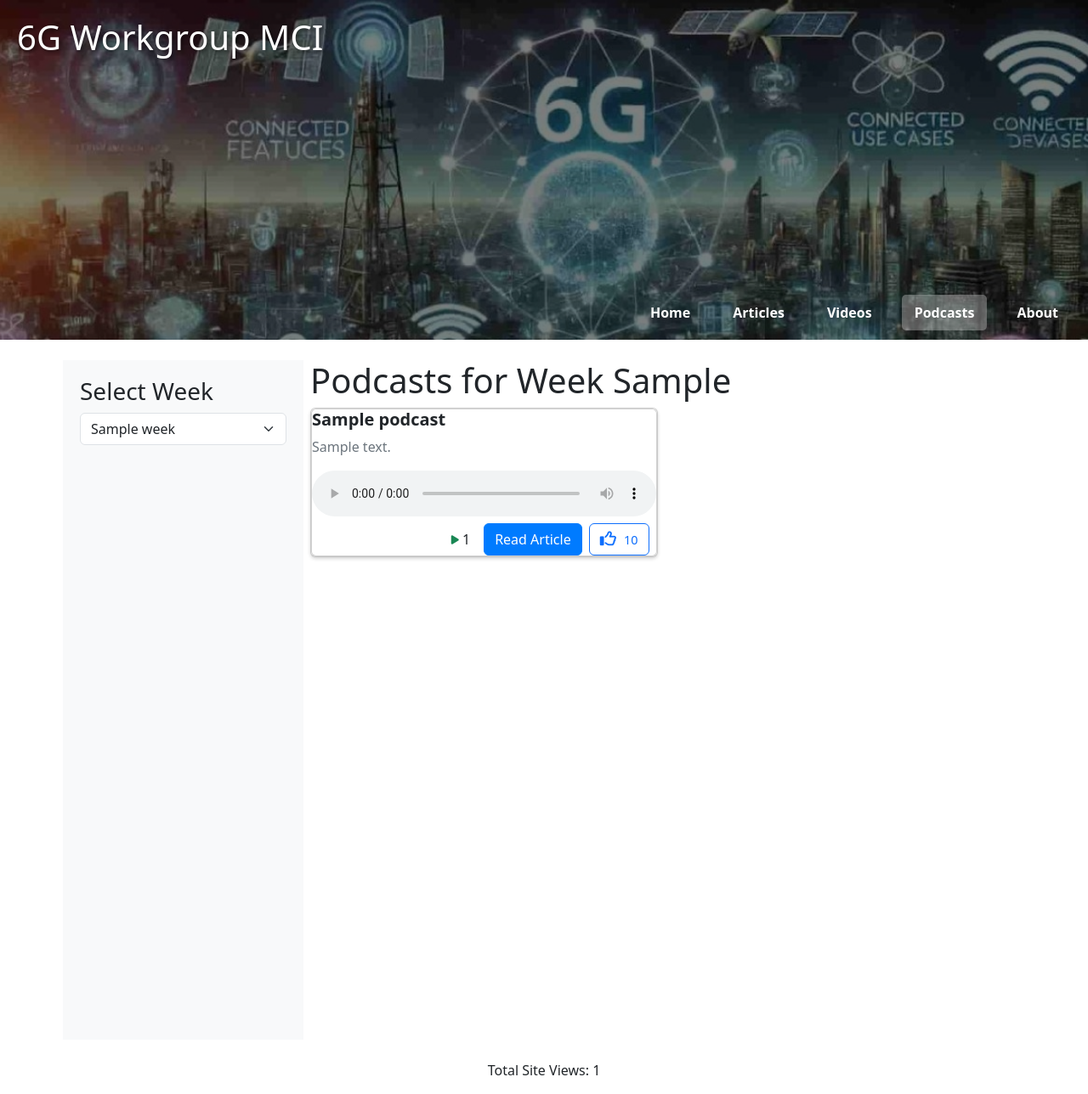
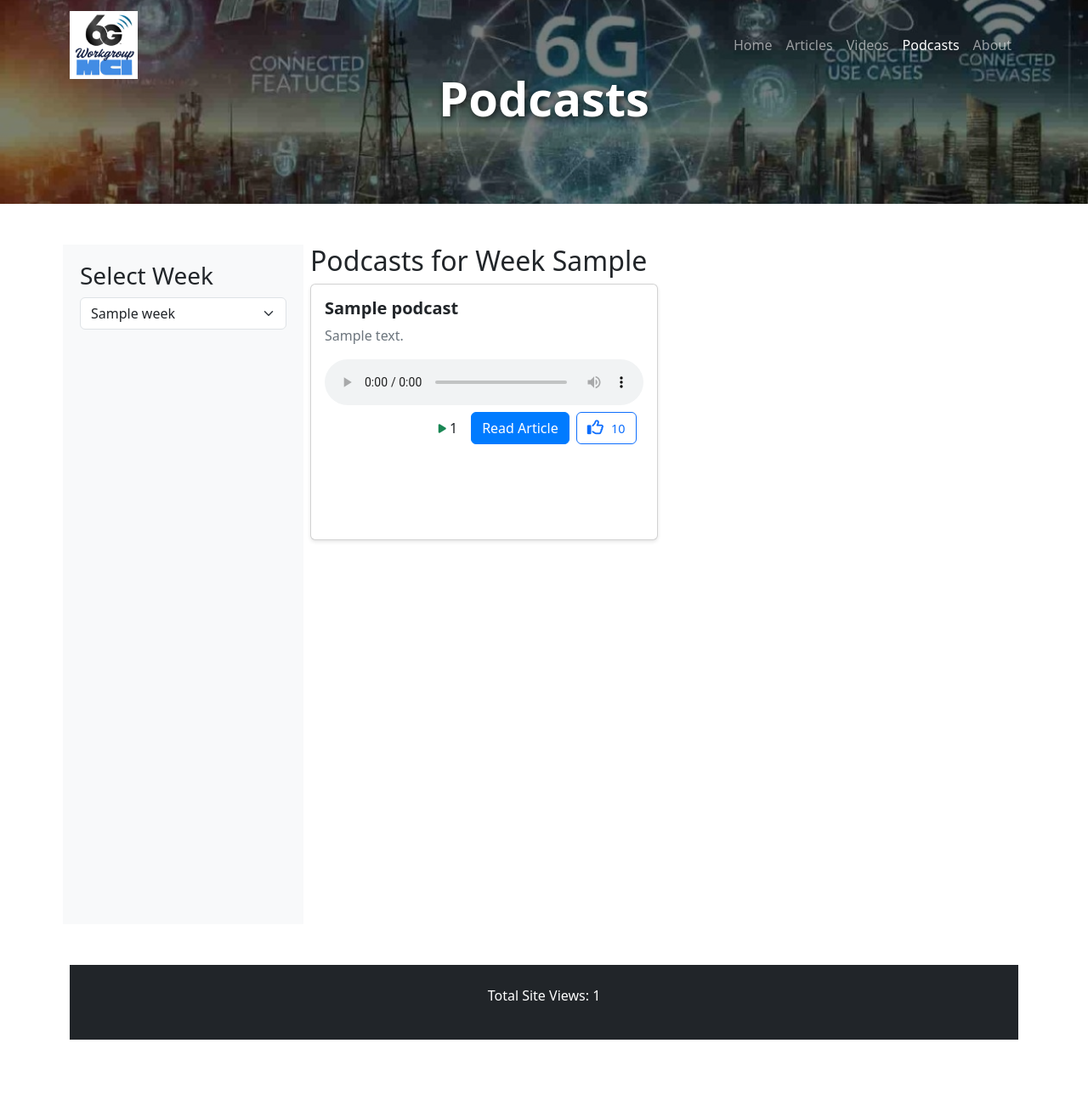
Before and after one commit to amirgarshasbi1986/6g-articles-app, a Flask app: template templates/podcasts.html in a window 1280 px wide. Shown: the whole page at 85% size. After the commit the page ends 1224 px from the top, so only its background shows below. Run offline with Flask 3, Linux system fonts and the light colour scheme; the template is opened without the code that fills it: most values are stand-ins (such as "Sample title", 1, 10 or a date in 2020).

Commit message:
Updated Podcasts page: banner + fixed navbar with logo (consistent with Articles/Videos)

```diff
--- a/templates/podcasts.html
+++ b/templates/podcasts.html
@@ -7,27 +7,84 @@
   <link href="https://cdn.jsdelivr.net/npm/bootstrap@5.3.3/dist/css/bootstrap.min.css" rel="stylesheet">
   <link rel="stylesheet" href="{{ url_for('static', filename='app.css') }}">
   <link rel="stylesheet" href="https://cdnjs.cloudflare.com/ajax/libs/font-awesome/6.5.0/css/all.min.css">
+
+  <!-- Favicon – shows logo in browser tab -->
+  <link rel="icon" type="image/png" href="{{ url_for('static', filename='logo.png') }}" sizes="32x32">
+  <link rel="apple-touch-icon" href="{{ url_for('static', filename='logo.png') }}">
+
+  <style>
+    /* Fixed top navbar */
+    .navbar {
+      transition: all 0.3s ease;
+    }
+    .navbar.scrolled {
+      background-color: rgba(0, 0, 0, 0.9) !important;
+      backdrop-filter: blur(10px);
+    }
+    .navbar-brand img {
+      height: 80px;
+    }
+    @media (max-width: 768px) {
+      .navbar-brand img { height: 60px; }
+    }
+
+    /* Page Banner */
+    .page-banner {
+      height: 30vh;
+      background: url('{{ url_for('static', filename='banner.jpg') }}') no-repeat center center/cover;
+      position: relative;
+      display: flex;
+      align-items: center;
+      justify-content: center;
+    }
+    .page-banner::before {
+      content: '';
+      position: absolute;
+      top: 0; left: 0; right: 0; bottom: 0;
+      background: rgba(0, 0, 0, 0.5);
+    }
+    .page-banner h1 {
+      color: white;
+      font-size: 3.5rem;
+      font-weight: bold;
+      text-shadow: 2px 2px 8px rgba(0,0,0,0.8);
+      z-index: 1;
+    }
+    @media (max-width: 768px) {
+      .page-banner h1 { font-size: 2.5rem; }
+    }
+  </style>
 </head>
 <body>
-  <div class="banner-container">
-    <img src="{{ url_for('static', filename='banner.jpg') }}" alt="6G Workgroup MCI Banner" class="banner-image">
-    <div class="banner-overlay">
-      <div class="banner-title-left">
-        <h1>6G Workgroup MCI</h1>
+
+  <!-- Fixed Top Navbar -->
+  <nav class="navbar navbar-expand-lg navbar-dark fixed-top">
+    <div class="container">
+      <a class="navbar-brand" href="/">
+        <img src="{{ url_for('static', filename='logo.png') }}" alt="6G Workgroup MCI Logo">
+      </a>
+      <button class="navbar-toggler" type="button" data-bs-toggle="collapse" data-bs-target="#navbarNav">
+        <span class="navbar-toggler-icon"></span>
+      </button>
+      <div class="collapse navbar-collapse" id="navbarNav">
+        <ul class="navbar-nav ms-auto">
+          <li class="nav-item"><a class="nav-link" href="/">Home</a></li>
+          <li class="nav-item"><a class="nav-link" href="/articles">Articles</a></li>
+          <li class="nav-item"><a class="nav-link" href="/videos">Videos</a></li>
+          <li class="nav-item"><a class="nav-link active" href="/podcasts">Podcasts</a></li>
+          <li class="nav-item"><a class="nav-link" href="/about">About</a></li>
+        </ul>
       </div>
-      <nav class="banner-nav-right">
-        <ul class="nav-list">
-          <li><a href="/">Home</a></li>
-          <li><a href="/articles">Articles</a></li>
-          <li><a href="/videos">Videos</a></li>
-          <li><a href="/podcasts" class="active">Podcasts</a></li>
-          <li><a href="/about">About</a></li>
-        </ul>
-      </nav>
     </div>
+  </nav>
+
+  <!-- Page Banner -->
+  <div class="page-banner">
+    <h1>Podcasts</h1>
   </div>
 
-  <div class="container mt-4">
+  <!-- Main Content -->
+  <div class="container mt-5">
     <div class="row g-3">
       <div class="col-md-3 sidebar mb-3 mb-md-0">
         <h3>Select Week</h3>
@@ -43,14 +100,15 @@
           <p>No weeks available</p>
         {% endif %}
       </div>
+
       <div class="col-md-9">
-        <h1 class="mt-3 mt-md-0">Podcasts for Week {{ selected_week }}</h1>
+        <h2 class="mt-3 mt-md-0">Podcasts for Week {{ selected_week }}</h2>
         {% if podcasts %}
           <div class="row">
             {% for podcast in podcasts %}
               <div class="col-md-6 mb-3">
                 <div class="card h-100">
-                  <div class="card reik-body d-flex flex-column">
+                  <div class="card-body d-flex flex-column">
                     <h5 class="card-title">{{ podcast.title }}</h5>
                     <p class="card-text">{{ podcast.summary_short }}</p>
                     <audio controls class="w-100" onplay="incrementPlay('podcast', '{{ podcast.id }}')">
@@ -59,7 +117,7 @@
                     </audio>
                     <div class="d-flex align-items-center mt-2 justify-content-end">
                       <span class="me-3"><i class="fas fa-play text-success fa-xs"></i> {{ podcast.play_count }}</span>
-                      <a href="/podcasts/{{ selected_week }}/{{ podcast.id }}" class="btn btn-primary me-2">Read Article</a> <!-- Internal detail -->
+                      <a href="/podcasts/{{ selected_week }}/{{ podcast.id }}" class="btn btn-primary me-2">Read Article</a>
                       <button class="like-btn btn btn-outline-primary me-2" data-type="podcast" data-id="{{ podcast.id }}">
                         <i class="{{ 'fas' if podcast.user_liked else 'far' }} fa-thumbs-up"></i> <span class="like-count">{{ podcast.likes }}</span>
                       </button>
@@ -74,13 +132,24 @@
         {% endif %}
       </div>
     </div>
-    <footer class="text-center mt-4">
+
+    <footer class="text-center mt-5 py-4 bg-dark text-white">
       <p>Total Site Views: {{ total_views }}</p>
     </footer>
   </div>
 
   <script src="https://cdn.jsdelivr.net/npm/bootstrap@5.3.3/dist/js/bootstrap.bundle.min.js"></script>
   <script>
+    // Navbar scroll effect
+    window.addEventListener('scroll', () => {
+      const navbar = document.querySelector('.navbar');
+      if (window.scrollY > 50) {
+        navbar.classList.add('scrolled');
+      } else {
+        navbar.classList.remove('scrolled');
+      }
+    });
+
     function incrementPlay(type, id) {
       fetch('/api/increment_play', {
         method: 'POST',
```
